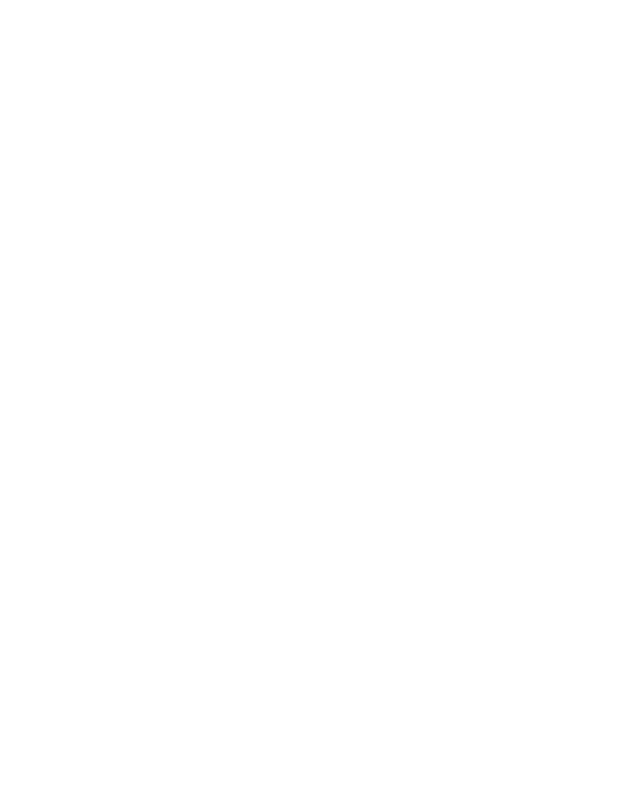
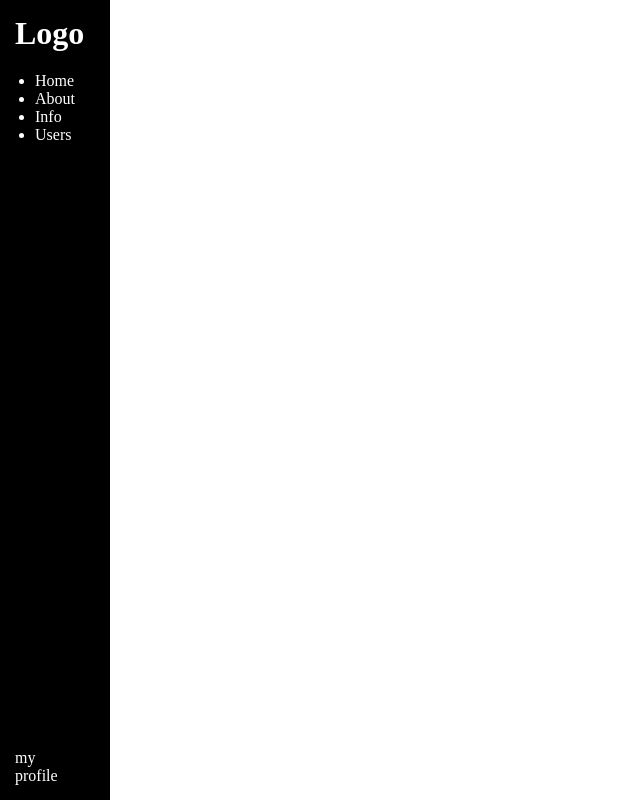
Before and after one commit to Carmine-Doronzo/html-css-viewport, a plain HTML site: page index.html in a window 1280 px wide. Shown: the whole page, without its empty margins (0-640 px from the left). Drawn offline with Linux system fonts and the light colour scheme.

Commit message:
ADD nav list

```diff
--- a/index.html
+++ b/index.html
@@ -7,11 +7,40 @@
     <link rel="stylesheet" href="./css/style.css">
 </head>
 
-<body>
+<body class="font-white">
 
     <header>
         <!--Sezione nav/sidebar-->
-        <div class="container-nav"></div>
+        <div class="container__nav">
+
+            <div class="row__nav bg-black">
+
+                <div class="col__nav">
+                    <h1>Logo</h1>
+
+                    <div class="padd">
+
+                        <ul>
+                            <li><a href="#">Home</a></li>
+                            <li><a href="#">About</a></li>
+                            <li><a href="#">Info</a></li>
+                            <li><a href="#">Users</a></li>
+                        </ul>
+
+                    </div>
+
+                </div>
+
+                <div class="col__nav">
+                    <a href="">my profile</a>
+
+
+                </div>
+
+            </div>
+
+        </div>
+
     </header>
 
 
```
